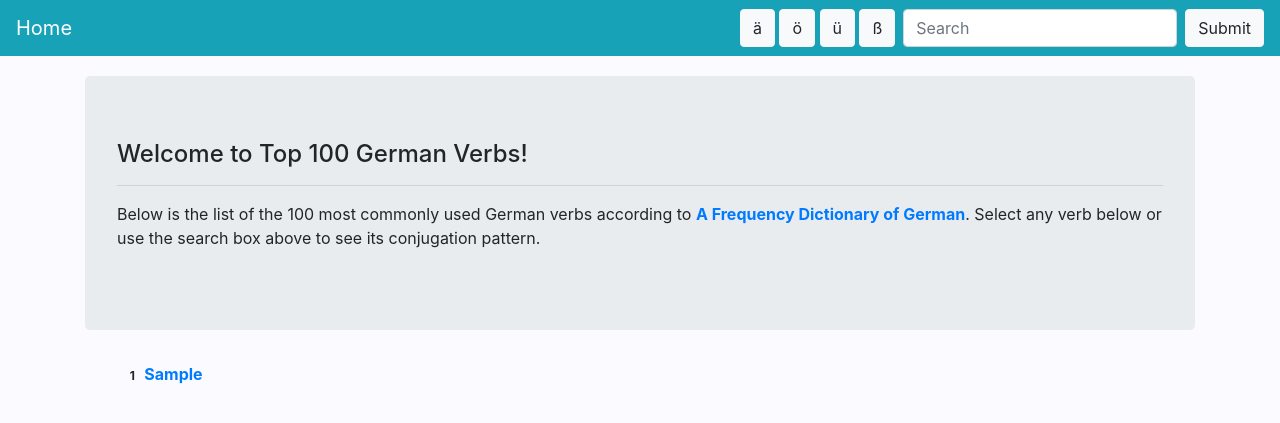
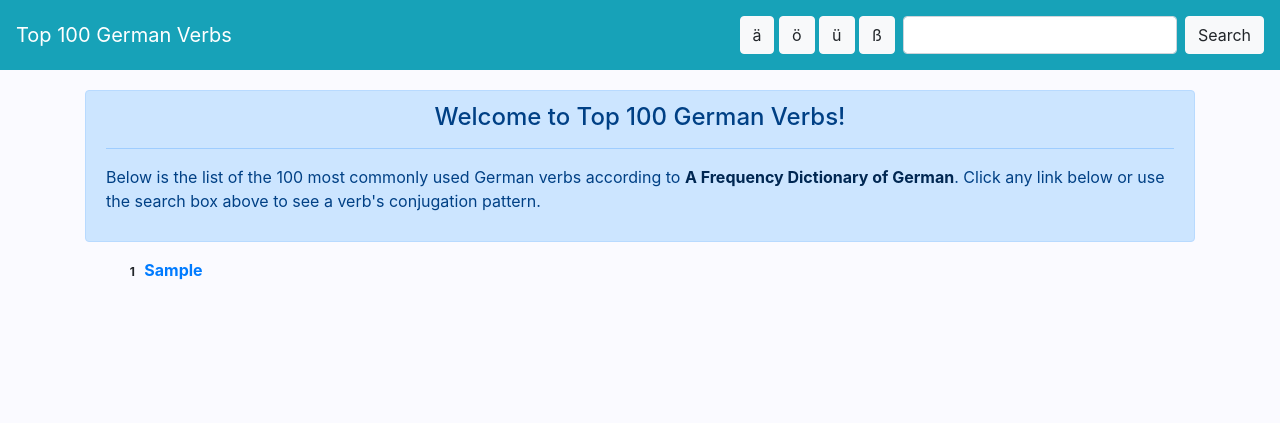
Before and after one commit to pres220/top-100-german-verbs, a Django app: page / in a window 1280 px wide. Shown: the top 423 px of the page. Run offline with Django 3.2, Linux system fonts and the light colour scheme; tables that the repository leaves empty hold one stand-in row (values such as "Sample post"); some libraries are stand-ins or nearby versions.

Commit message:
Add collapse to navbar and update styling

```diff
--- a/conjugator/static/js/searchbar.js
+++ b/conjugator/static/js/searchbar.js
@@ -6,3 +6,7 @@
       inputEl.focus();
   }
 });
+
+document.querySelector('.navbar-toggler').addEventListener('click', () => {
+  document.querySelector("#navbarNav").classList.toggle('collapse');
+});
--- a/conjugator/templates/conjugator/base.html
+++ b/conjugator/templates/conjugator/base.html
@@ -14,8 +14,12 @@
     </title>
   </head>
   <body>
-    <nav class="navbar navbar-dark bg-info">
-      <a class="navbar-brand" href="{% url 'home' %}">Home</a>
+    <nav class="navbar navbar-expand-sm navbar-dark bg-info">
+      <a class="navbar-brand" href="{% url 'home' %}">{% block brand %}{{ brand|default:'Home'}}{% endblock brand %}</a>
+      <button class="navbar-toggler" type="button" data-toggle="collapse" data-target="#navbarNav">
+        <span class="navbar-toggler-icon"></span>
+      </button>
+      <div class="collapse navbar-collapse" id="navbarNav">
         <div class="search-bar ml-auto">
           <button class="letter btn btn-light">ä</button>
           <button class="letter btn btn-light">ö</button>
@@ -23,11 +27,12 @@
           <button class="letter btn btn-light">ß</button>
         </div>
         <form class="form-inline" action="{% url 'search' %}" method="get">
-        <input id="search" class="form-control ml-sm-2 mr-sm-2" name="q" type="search" placeholder="Search" required>
-        <input class="btn btn-light my-2 my-sm-0" type="submit">
+          <input id="search" class="form-control my-2 ml-sm-2 mr-sm-2" name="q" type="search" required>
+          <input class="btn btn-light" type="submit" value="Search">
         </form>
       {% block button %}
       {% endblock button%}
+      </div>
     </nav>
     {% block content %}
     {% endblock content %}
--- a/conjugator/templates/conjugator/home.html
+++ b/conjugator/templates/conjugator/home.html
@@ -6,11 +6,11 @@
 
 {% block content %}
 <div class="container">
-  <div class="jumbotron">
-    <h4 class="display-5">Welcome to Top 100 German Verbs!</h4>
+  <div class="alert alert-primary">
+    <h4 class="text-center">Welcome to Top 100 German Verbs!</h4>
     <hr>
     <p>Below is the list of the 100 most commonly used German verbs according to
-      <a class="alert-link" href="https://www.amazon.com/Frequency-Dictionary-German-Vocabulary-Dictionaries/dp/0415316332">A Frequency Dictionary of German</a>. Select any verb below or use the search box above to see its conjugation pattern.
+      <a class="alert-link" href="https://www.amazon.com/Frequency-Dictionary-German-Vocabulary-Dictionaries/dp/0415316332">A Frequency Dictionary of German</a>. Click any link below or use the search box above to see a verb's conjugation pattern.
     </p>
   </div>
   <div class="row no-gutters">
--- a/conjugator/templates/conjugator/search_result.html
+++ b/conjugator/templates/conjugator/search_result.html
@@ -2,6 +2,6 @@
 
 {% block content %}
 <div class="container">
-  <h4 class="result-msg text-center">No verb found matching the query '{{ search_query }}'. Click here to return <a href="/">Home</a>.</h4>
+  <h4 class="result-msg text-center">No verb found matching the query '{{ search_query }}'.<br>Click here to return <a href="/">Home</a>.</h4>
 </div>
 {% endblock content %}
--- a/conjugator/views.py
+++ b/conjugator/views.py
@@ -19,14 +19,15 @@ def home(request):
 
     context = {
         'col_list': col_list,
-        'page_title': 'Top 100 German Verbs'
+        'page_title': 'Top 100 German Verbs',
+        'brand': 'Top 100 German Verbs'
     }
     return render(request, 'conjugator/home.html', context)
 
 def conjugation(request, infinitive):
     verb = get_object_or_404(Verb, infinitive__iexact=infinitive)
-    next_verb = Verb.objects.get(frequency=(verb.frequency + 1 if verb.frequency < 100 else 1))
-    prev_verb = Verb.objects.get(frequency=(verb.frequency - 1 if verb.frequency > 1 else 100))
+    next_verb = Verb.objects.get(frequency=(verb.frequency + 1 if verb.frequency < 100 else 1)).infinitive
+    prev_verb = Verb.objects.get(frequency=(verb.frequency - 1 if verb.frequency > 1 else 100)).infinitive
     conjugations = Conjugation.objects.filter(infinitive=verb)
     indicative_present = conjugations.get(mood__name='indicative', tense__name='present')
     indicative_perfect = conjugations.get(mood__name='indicative', tense__name='perfect')
@@ -42,8 +43,8 @@ def conjugation(request, infinitive):
     subjunctive_II_plusquamperfect = conjugations.get(mood__name='subjunctive II', tense__name='plusquamperfect')
     subjunctive_II_future = conjugations.get(mood__name='subjunctive II', tense__name='future')
     subjunctive_II_future_perfect = conjugations.get(mood__name='subjunctive II', tense__name='future perfect')
+
     context = {
-        'queries': connection.queries,
         'verb': verb,
         'next_verb': next_verb,
         'prev_verb': prev_verb,
@@ -61,7 +62,7 @@ def conjugation(request, infinitive):
         'subjunctive_II_plusquamperfect': subjunctive_II_plusquamperfect,
         'subjunctive_II_future': subjunctive_II_future,
         'subjunctive_II_future_perfect': subjunctive_II_future_perfect,
-        'page_title': f'{verb.infinitive} conjugated'
+        'page_title': f'{verb.infinitive} conjugation | Top 100 German Verbs'
     }
     return render(request, 'conjugator/conjugation.html', context)
 
@@ -75,7 +76,7 @@ def search(request):
         else:
             context = {
                 'search_query': search_query,
-                'page_title': 'Search results'
+                'page_title': 'Search failed | Top 100 German Verbs'
             }
             return render(request, 'conjugator/search_result.html', context)
     else:
```
Also changed, not shown: conjugator/templates/conjugator/conjugation.html (+18 -22 lines). Lines whose indentation alone changed are shown as unchanged.
